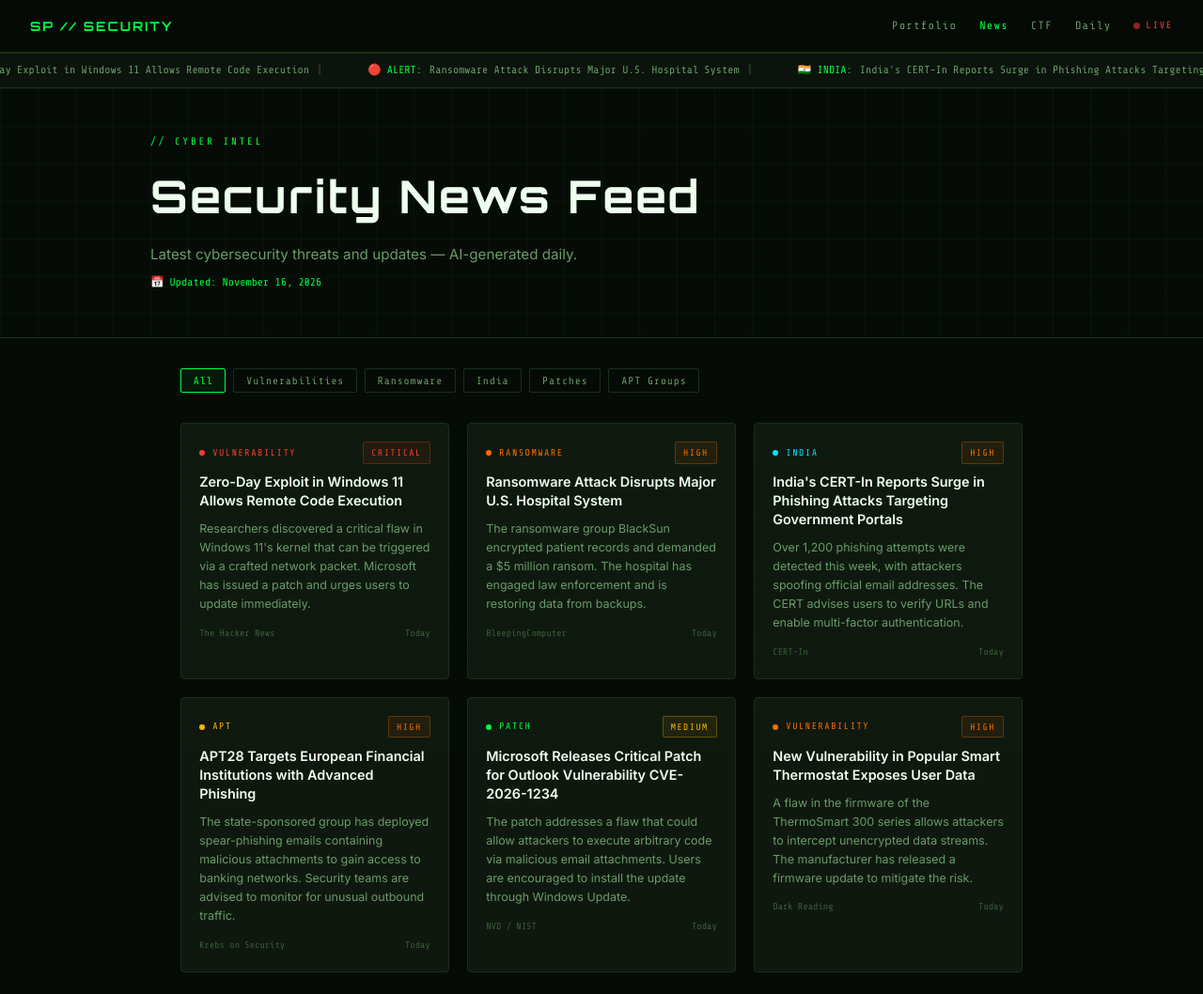
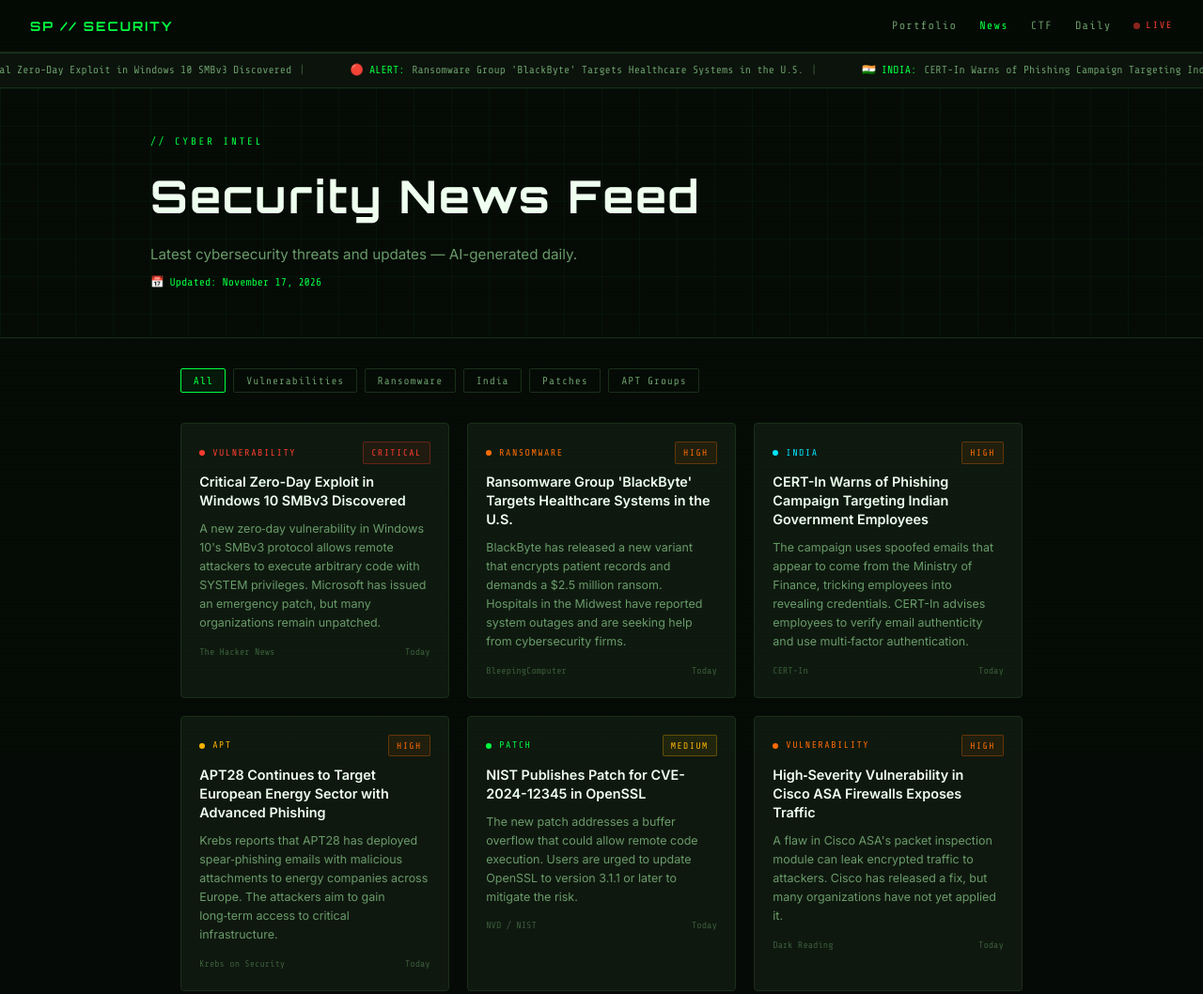
Before and after one commit to shivarajp24/shivarajp24.github.io, a plain HTML site: page news.html in a window 1280 px wide. Shown: the top 1058 px of the page at 94% size. Drawn offline with nearby package versions, Linux system fonts and the light colour scheme.

Commit message:
Daily content

```diff
--- a/news.html
+++ b/news.html
@@ -72,18 +72,18 @@ footer{background:var(--bg);border-top:1px solid var(--border);padding:1.5rem 2r
 </nav>
 <div class="ticker-wrap">
   <div class="ticker">
-    <span class="ticker-item"><span class="t-label">⚡ CVE:</span> Zero-Day Exploit in Windows 11 Allows Remote Code Execution <span class="t-sep">|</span></span>
-    <span class="ticker-item"><span class="t-label">🔴 ALERT:</span> Ransomware Attack Disrupts Major U.S. Hospital System <span class="t-sep">|</span></span>
-    <span class="ticker-item"><span class="t-label">🇮🇳 INDIA:</span> India's CERT-In Reports Surge in Phishing Attacks Targeting Government Portals <span class="t-sep">|</span></span>
-    <span class="ticker-item"><span class="t-label">📡 INTEL:</span> APT28 Targets European Financial Institutions with Advanced Phishing <span class="t-sep">|</span></span>
-    <span class="ticker-item"><span class="t-label">🛡️ PATCH:</span> Microsoft Releases Critical Patch for Outlook Vulnerability CVE-2026-1234 <span class="t-sep">|</span></span>
-    <span class="ticker-item"><span class="t-label">⚡ CVE:</span> New Vulnerability in Popular Smart Thermostat Exposes User Data <span class="t-sep">|</span></span>
-    <span class="ticker-item"><span class="t-label">⚡ CVE:</span> Zero-Day Exploit in Windows 11 Allows Remote Code Execution <span class="t-sep">|</span></span>
-    <span class="ticker-item"><span class="t-label">🔴 ALERT:</span> Ransomware Attack Disrupts Major U.S. Hospital System <span class="t-sep">|</span></span>
-    <span class="ticker-item"><span class="t-label">🇮🇳 INDIA:</span> India's CERT-In Reports Surge in Phishing Attacks Targeting Government Portals <span class="t-sep">|</span></span>
-    <span class="ticker-item"><span class="t-label">📡 INTEL:</span> APT28 Targets European Financial Institutions with Advanced Phishing <span class="t-sep">|</span></span>
-    <span class="ticker-item"><span class="t-label">🛡️ PATCH:</span> Microsoft Releases Critical Patch for Outlook Vulnerability CVE-2026-1234 <span class="t-sep">|</span></span>
-    <span class="ticker-item"><span class="t-label">⚡ CVE:</span> New Vulnerability in Popular Smart Thermostat Exposes User Data <span class="t-sep">|</span></span>
+    <span class="ticker-item"><span class="t-label">⚡ CVE:</span> Critical Zero-Day Exploit in Windows 10 SMBv3 Discovered <span class="t-sep">|</span></span>
+    <span class="ticker-item"><span class="t-label">🔴 ALERT:</span> Ransomware Group 'BlackByte' Targets Healthcare Systems in the U.S. <span class="t-sep">|</span></span>
+    <span class="ticker-item"><span class="t-label">🇮🇳 INDIA:</span> CERT-In Warns of Phishing Campaign Targeting Indian Government Employees <span class="t-sep">|</span></span>
+    <span class="ticker-item"><span class="t-label">📡 INTEL:</span> APT28 Continues to Target European Energy Sector with Advanced Phishing <span class="t-sep">|</span></span>
+    <span class="ticker-item"><span class="t-label">🛡️ PATCH:</span> NIST Publishes Patch for CVE-2024-12345 in OpenSSL <span class="t-sep">|</span></span>
+    <span class="ticker-item"><span class="t-label">⚡ CVE:</span> High‑Severity Vulnerability in Cisco ASA Firewalls Exposes Traffic <span class="t-sep">|</span></span>
+    <span class="ticker-item"><span class="t-label">⚡ CVE:</span> Critical Zero-Day Exploit in Windows 10 SMBv3 Discovered <span class="t-sep">|</span></span>
+    <span class="ticker-item"><span class="t-label">🔴 ALERT:</span> Ransomware Group 'BlackByte' Targets Healthcare Systems in the U.S. <span class="t-sep">|</span></span>
+    <span class="ticker-item"><span class="t-label">🇮🇳 INDIA:</span> CERT-In Warns of Phishing Campaign Targeting Indian Government Employees <span class="t-sep">|</span></span>
+    <span class="ticker-item"><span class="t-label">📡 INTEL:</span> APT28 Continues to Target European Energy Sector with Advanced Phishing <span class="t-sep">|</span></span>
+    <span class="ticker-item"><span class="t-label">🛡️ PATCH:</span> NIST Publishes Patch for CVE-2024-12345 in OpenSSL <span class="t-sep">|</span></span>
+    <span class="ticker-item"><span class="t-label">⚡ CVE:</span> High‑Severity Vulnerability in Cisco ASA Firewalls Exposes Traffic <span class="t-sep">|</span></span>
   </div>
 </div>
 <div class="hero">
@@ -92,7 +92,7 @@ footer{background:var(--bg);border-top:1px solid var(--border);padding:1.5rem 2r
     <div class="section-label">// CYBER INTEL</div>
     <h1 class="hero-title">Security News Feed</h1>
     <p class="hero-sub">Latest cybersecurity threats and updates — AI-generated daily.</p>
-    <div class="hero-date">📅 Updated: November 16, 2026</div>
+    <div class="hero-date">📅 Updated: November 17, 2026</div>
   </div>
 </div>
 <div class="main">
@@ -108,38 +108,38 @@ footer{background:var(--bg);border-top:1px solid var(--border);padding:1.5rem 2r
 
     <a class="news-card" href="https://thehackernews.com" target="_blank" data-cat="vulnerability">
       <div class="card-cat" style="color:#ff3b30"><span class="cat-dot" style="background:#ff3b30"></span>VULNERABILITY <span class="card-severity sev-critical">CRITICAL</span></div>
-      <div class="card-title">Zero-Day Exploit in Windows 11 Allows Remote Code Execution</div>
-      <div class="card-desc">Researchers discovered a critical flaw in Windows 11's kernel that can be triggered via a crafted network packet. Microsoft has issued a patch and urges users to update immediately.</div>
+      <div class="card-title">Critical Zero-Day Exploit in Windows 10 SMBv3 Discovered</div>
+      <div class="card-desc">A new zero‑day vulnerability in Windows 10's SMBv3 protocol allows remote attackers to execute arbitrary code with SYSTEM privileges. Microsoft has issued an emergency patch, but many organizations remain unpatched.</div>
       <div class="card-meta"><span class="card-source">The Hacker News</span><span class="card-date">Today</span></div>
     </a>
     <a class="news-card" href="https://bleepingcomputer.com" target="_blank" data-cat="ransomware">
       <div class="card-cat" style="color:#ff6b00"><span class="cat-dot" style="background:#ff6b00"></span>RANSOMWARE <span class="card-severity sev-high">HIGH</span></div>
-      <div class="card-title">Ransomware Attack Disrupts Major U.S. Hospital System</div>
-      <div class="card-desc">The ransomware group BlackSun encrypted patient records and demanded a $5 million ransom. The hospital has engaged law enforcement and is restoring data from backups.</div>
+      <div class="card-title">Ransomware Group 'BlackByte' Targets Healthcare Systems in the U.S.</div>
+      <div class="card-desc">BlackByte has released a new variant that encrypts patient records and demands a $2.5 million ransom. Hospitals in the Midwest have reported system outages and are seeking help from cybersecurity firms.</div>
       <div class="card-meta"><span class="card-source">BleepingComputer</span><span class="card-date">Today</span></div>
     </a>
     <a class="news-card" href="https://cert-in.org.in" target="_blank" data-cat="india">
       <div class="card-cat" style="color:#00e5ff"><span class="cat-dot" style="background:#00e5ff"></span>INDIA <span class="card-severity sev-high">HIGH</span></div>
-      <div class="card-title">India's CERT-In Reports Surge in Phishing Attacks Targeting Government Portals</div>
-      <div class="card-desc">Over 1,200 phishing attempts were detected this week, with attackers spoofing official email addresses. The CERT advises users to verify URLs and enable multi-factor authentication.</div>
+      <div class="card-title">CERT-In Warns of Phishing Campaign Targeting Indian Government Employees</div>
+      <div class="card-desc">The campaign uses spoofed emails that appear to come from the Ministry of Finance, tricking employees into revealing credentials. CERT-In advises employees to verify email authenticity and use multi‑factor authentication.</div>
       <div class="card-meta"><span class="card-source">CERT-In</span><span class="card-date">Today</span></div>
     </a>
     <a class="news-card" href="https://krebsonsecurity.com" target="_blank" data-cat="apt">
       <div class="card-cat" style="color:#ffb300"><span class="cat-dot" style="background:#ffb300"></span>APT <span class="card-severity sev-high">HIGH</span></div>
-      <div class="card-title">APT28 Targets European Financial Institutions with Advanced Phishing</div>
-      <div class="card-desc">The state-sponsored group has deployed spear-phishing emails containing malicious attachments to gain access to banking networks. Security teams are advised to monitor for unusual outbound traffic.</div>
+      <div class="card-title">APT28 Continues to Target European Energy Sector with Advanced Phishing</div>
+      <div class="card-desc">Krebs reports that APT28 has deployed spear‑phishing emails with malicious attachments to energy companies across Europe. The attackers aim to gain long‑term access to critical infrastructure.</div>
       <div class="card-meta"><span class="card-source">Krebs on Security</span><span class="card-date">Today</span></div>
     </a>
     <a class="news-card" href="https://nvd.nist.gov" target="_blank" data-cat="patch">
       <div class="card-cat" style="color:#00ff41"><span class="cat-dot" style="background:#00ff41"></span>PATCH <span class="card-severity sev-medium">MEDIUM</span></div>
-      <div class="card-title">Microsoft Releases Critical Patch for Outlook Vulnerability CVE-2026-1234</div>
-      <div class="card-desc">The patch addresses a flaw that could allow attackers to execute arbitrary code via malicious email attachments. Users are encouraged to install the update through Windows Update.</div>
+      <div class="card-title">NIST Publishes Patch for CVE-2024-12345 in OpenSSL</div>
+      <div class="card-desc">The new patch addresses a buffer overflow that could allow remote code execution. Users are urged to update OpenSSL to version 3.1.1 or later to mitigate the risk.</div>
       <div class="card-meta"><span class="card-source">NVD / NIST</span><span class="card-date">Today</span></div>
     </a>
     <a class="news-card" href="https://darkreading.com" target="_blank" data-cat="vulnerability">
       <div class="card-cat" style="color:#ff6b00"><span class="cat-dot" style="background:#ff6b00"></span>VULNERABILITY <span class="card-severity sev-high">HIGH</span></div>
-      <div class="card-title">New Vulnerability in Popular Smart Thermostat Exposes User Data</div>
-      <div class="card-desc">A flaw in the firmware of the ThermoSmart 300 series allows attackers to intercept unencrypted data streams. The manufacturer has released a firmware update to mitigate the risk.</div>
+      <div class="card-title">High‑Severity Vulnerability in Cisco ASA Firewalls Exposes Traffic</div>
+      <div class="card-desc">A flaw in Cisco ASA's packet inspection module can leak encrypted traffic to attackers. Cisco has released a fix, but many organizations have not yet applied it.</div>
       <div class="card-meta"><span class="card-source">Dark Reading</span><span class="card-date">Today</span></div>
     </a>
   </div>
```
Also changed, not shown: daily.html (+13 -13 lines), index.html (+2 -2 lines).
